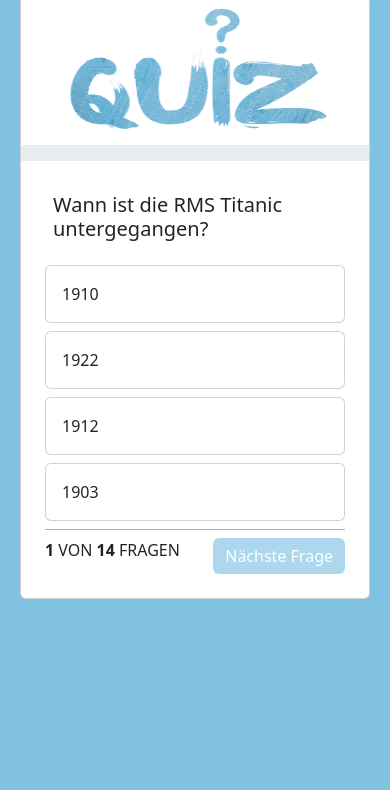
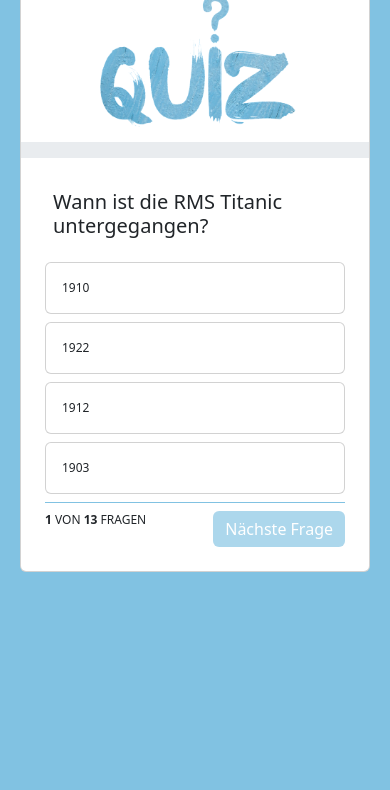
Before and after one commit to NicolausFeldtmann/QuizApp, a plain HTML site: page index.html in a window 390 px wide. Shown: the part 54-844 px from the top of the page. Drawn offline with nearby package versions, Linux system fonts and the light colour scheme.

Commit message:
update 1.00

```diff
--- a/index.html
+++ b/index.html
@@ -31,7 +31,7 @@
           <div class="progress-bar" role="progressbar" style="width: 25%;" id="progressBar"></div>
         </div>
 
-        <div class="card-body" id="endScreen" style="display: none;">
+        <div class="card-body endScreen" id="endScreen" style="display: none;">
           <b class="endNote">Quiz beendet!</b>
 
           <div class="howMany">
--- a/script.js
+++ b/script.js
@@ -108,15 +108,6 @@ let questions = [
     },
 
     {
-        "question": "Wo findet man die Hypophyse?",
-        "answer_1": "Im Gehirn",
-        "answer_2": "Im Magen",
-        "answer_3": "In Brüssel",
-        "answer_4": "In eine Mathe Gleichung",
-        "right_answer": 1
-    },
-
-    {
         "question": "Wie tief liegt der tiefste Punkt der Welt unter dem Meeresspiegel?",
         "answer_1": "8848m",
         "answer_2": "3378m",
@@ -132,46 +123,30 @@ let currentQuestion = 0;
 
 let audioSuccsess = new Audio('audio/sucsess.mp3');
 let audioFail = new Audio('audio/fail.mp3');
+let audioTada = new Audio('audio/tada.mp3');
 
 function init() {
     document.getElementById('questionTotal').innerHTML = questions.length;
-
     showQuestion();
 }
 
 function showQuestion() {
-    if (currentQuestion >= questions.length) {
-        document.getElementById('endScreen').style = '';
-        document.getElementById('endImg').style = '';
-        document.getElementById('questionBody').style = 'display: none';
-        document.getElementById('questionImg').style = 'display: none'
-        document.getElementById('allQuestions').innerHTML = questions.length;
-        document.getElementById('amountOfRigth').innerHTML = rigthQuestions;
-        let percent = currentQuestion / questions.length * 100;
-        percent = percent.toFixed(0);
-        document.getElementById('progressBar').innerHTML = percent + '%';
-        document.getElementById('progressBar').style = `width: ${percent}%`;
+    if (gameOver()) {
+        showEndScreen();
     } else {
-        let percent = currentQuestion / questions.length * 100;
-        percent = percent.toFixed(0);
-        document.getElementById('progressBar').innerHTML = percent + '%';
-        document.getElementById('progressBar').style = `width: ${percent}%`;
-        let question = questions[currentQuestion];
-        document.getElementById('questionNumber').innerHTML = currentQuestion +1;
-        document.getElementById('question').innerHTML = question['question'];
-        document.getElementById('answer_1').innerHTML = question['answer_1'];
-        document.getElementById('answer_2').innerHTML = question['answer_2'];
-        document.getElementById('answer_3').innerHTML = question['answer_3'];
-        document.getElementById('answer_4').innerHTML = question['answer_4'];
+        renderNextQuestion();
+        calculateProgress();
     }
+}
+
+function gameOver() {
+    return currentQuestion >= questions.length;
 }
 
 function answer(selection) {
     let question = questions[currentQuestion];
     let selectedQuestionNumber = selection.slice(-1);
-
     let rigthAnswerId = `answer_${question['right_answer']}`;
-
     if (selectedQuestionNumber == question['right_answer']) {
         document.getElementById(selection).classList.add('succsess');
         audioSuccsess.play();
@@ -218,3 +193,38 @@ function restart() {
     currentQuestion = 0;
     init();
 }
+
+function showEndScreen() {
+    document.getElementById('endScreen').style = '';
+    document.getElementById('endImg').style = '';
+    document.getElementById('questionBody').style = 'display: none';
+    document.getElementById('questionImg').style = 'display: none'
+    document.getElementById('allQuestions').innerHTML = questions.length;
+    document.getElementById('amountOfRigth').innerHTML = rigthQuestions;
+    let percent = currentQuestion / questions.length * 100;
+    percent = percent.toFixed(0);
+    document.getElementById('progressBar').innerHTML = percent + '%';
+    document.getElementById('progressBar').style = `width: ${percent}%`;
+    audioTada.play();
+}
+
+function renderNextQuestion() {
+    let question = questions[currentQuestion];
+    document.getElementById('questionNumber').innerHTML = currentQuestion +1;
+    document.getElementById('question').innerHTML = question['question'];
+    document.getElementById('answer_1').innerHTML = question['answer_1'];
+    document.getElementById('answer_2').innerHTML = question['answer_2'];
+    document.getElementById('answer_3').innerHTML = question['answer_3'];
+    document.getElementById('answer_4').innerHTML = question['answer_4'];
+}
+
+function calculateProgress() {
+    let percent = currentQuestion / questions.length * 100;
+    percent = percent.toFixed(0);
+    document.getElementById('progressBar').innerHTML = percent + '%';
+    document.getElementById('progressBar').style = `width: ${percent}%`;
+}
+
+function correctAnswer() {
+
+}
--- a/style.css
+++ b/style.css
@@ -72,17 +72,28 @@ body{
 
 @media (max-width: 530px) {
 
+    body{
+        font-size: 12px;
+    }
+
+    .navbar{
+        padding: 0;
+    }
+
     .container{
         min-height: 0;
     }
 
     .card-img-top{
-        height: 148px;
-        width: 300px;
+        width: 228px;
     }
 
     .imgArea{
         display: flex;
         justify-content: center;
     }
+
+    .container{
+        min-height: auto;
+    }
 }
```
Also changed, not shown: 1 other file.
